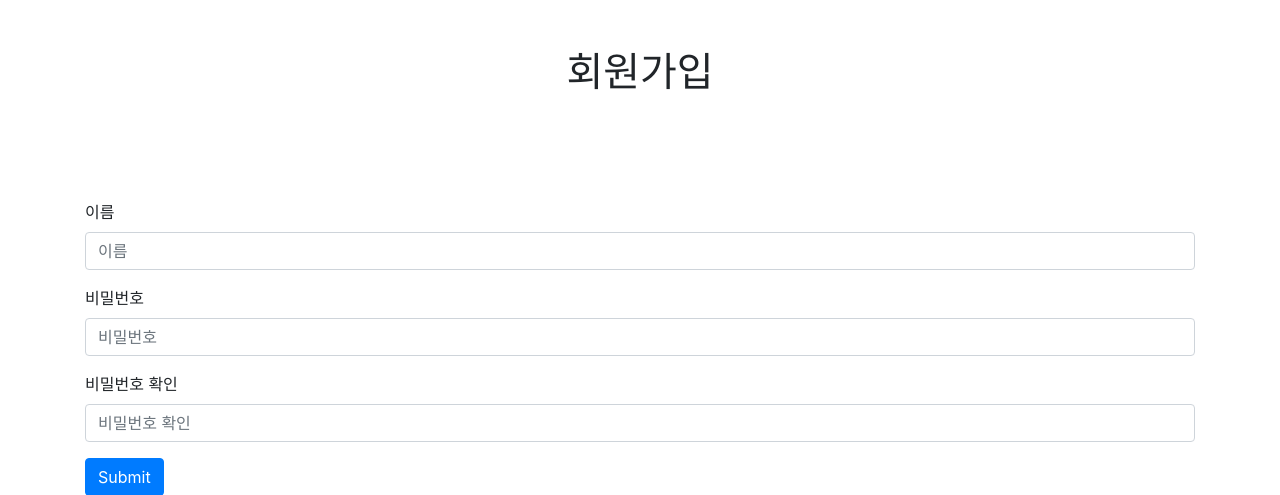
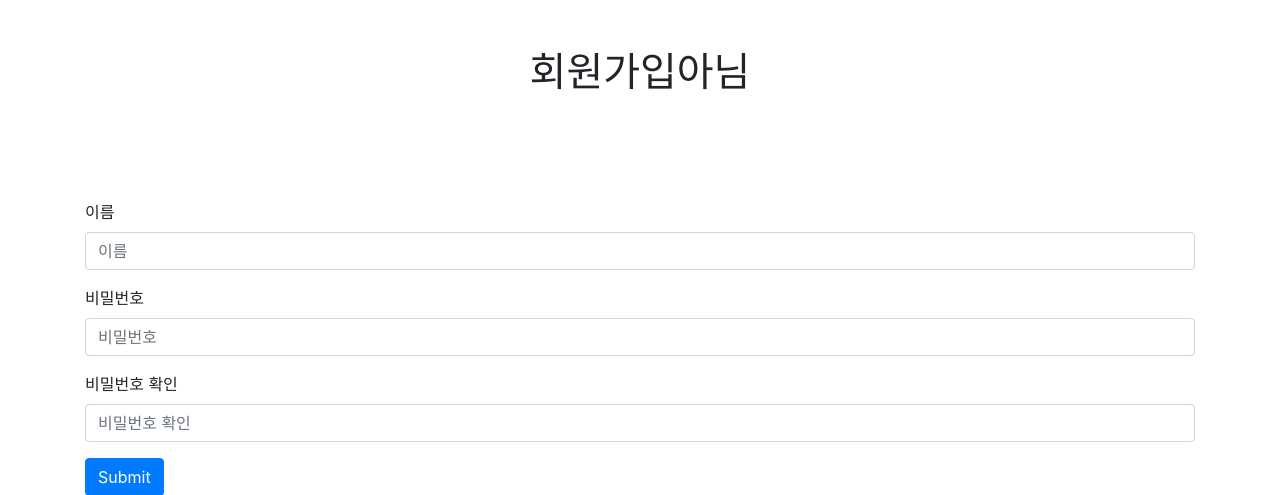
Before and after one commit to shjoo0407/Capstone, a Django app: page /account/register/ in a window 1280 px wide. Shown: the top 495 px of the page. Run offline with Django 4.2, Linux system fonts and the light colour scheme; some libraries are stand-ins or nearby versions.

Commit message:
register.html test

```diff
--- a/templates/register.html
+++ b/templates/register.html
@@ -16,7 +16,7 @@
     <div class="container">
         <div class="row mt-5">
             <div class="col-12 text-center">
-                <h1>회원가입</h1>
+                <h1>회원가입아님</h1>
             </div>
         </div>
 
```
